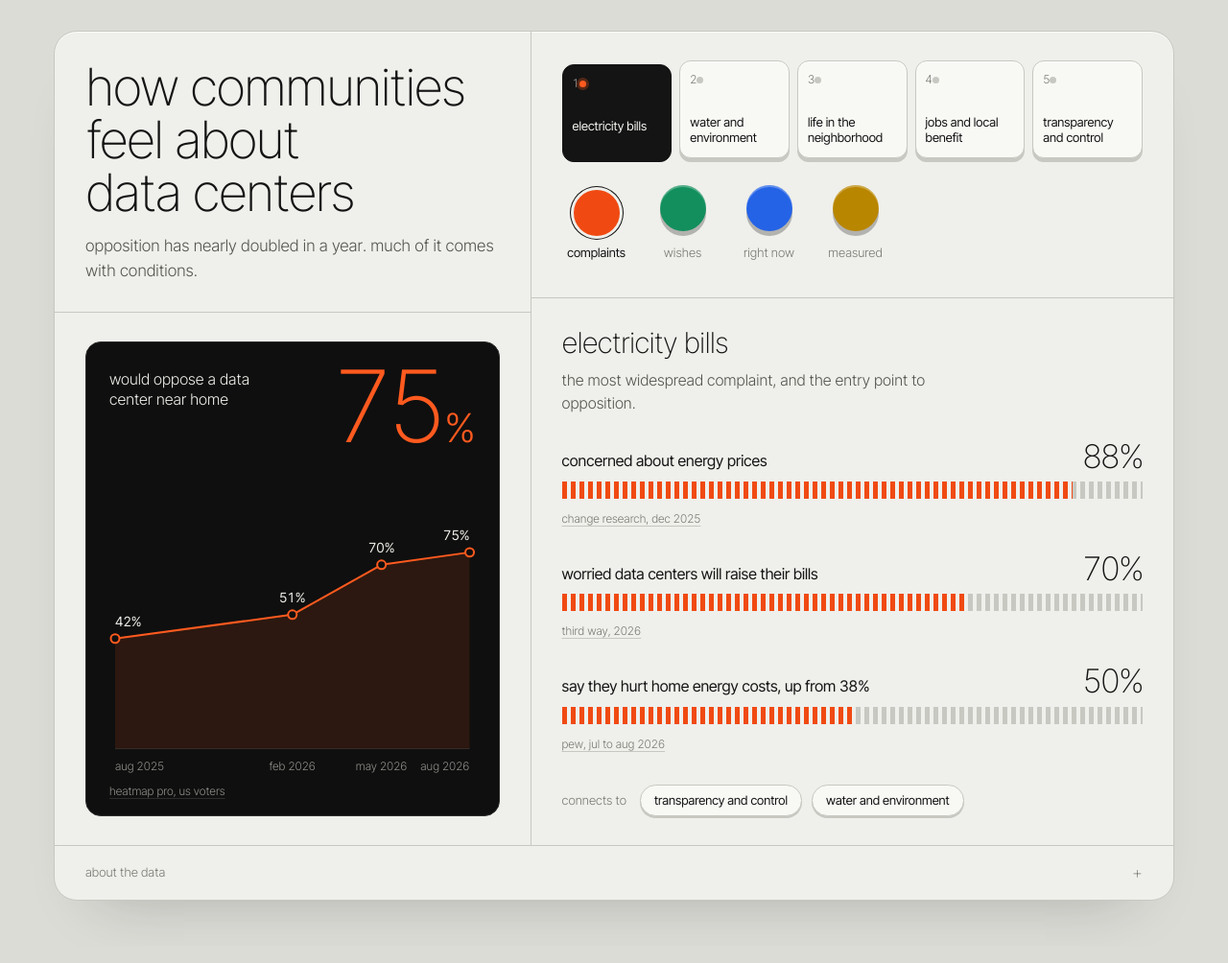
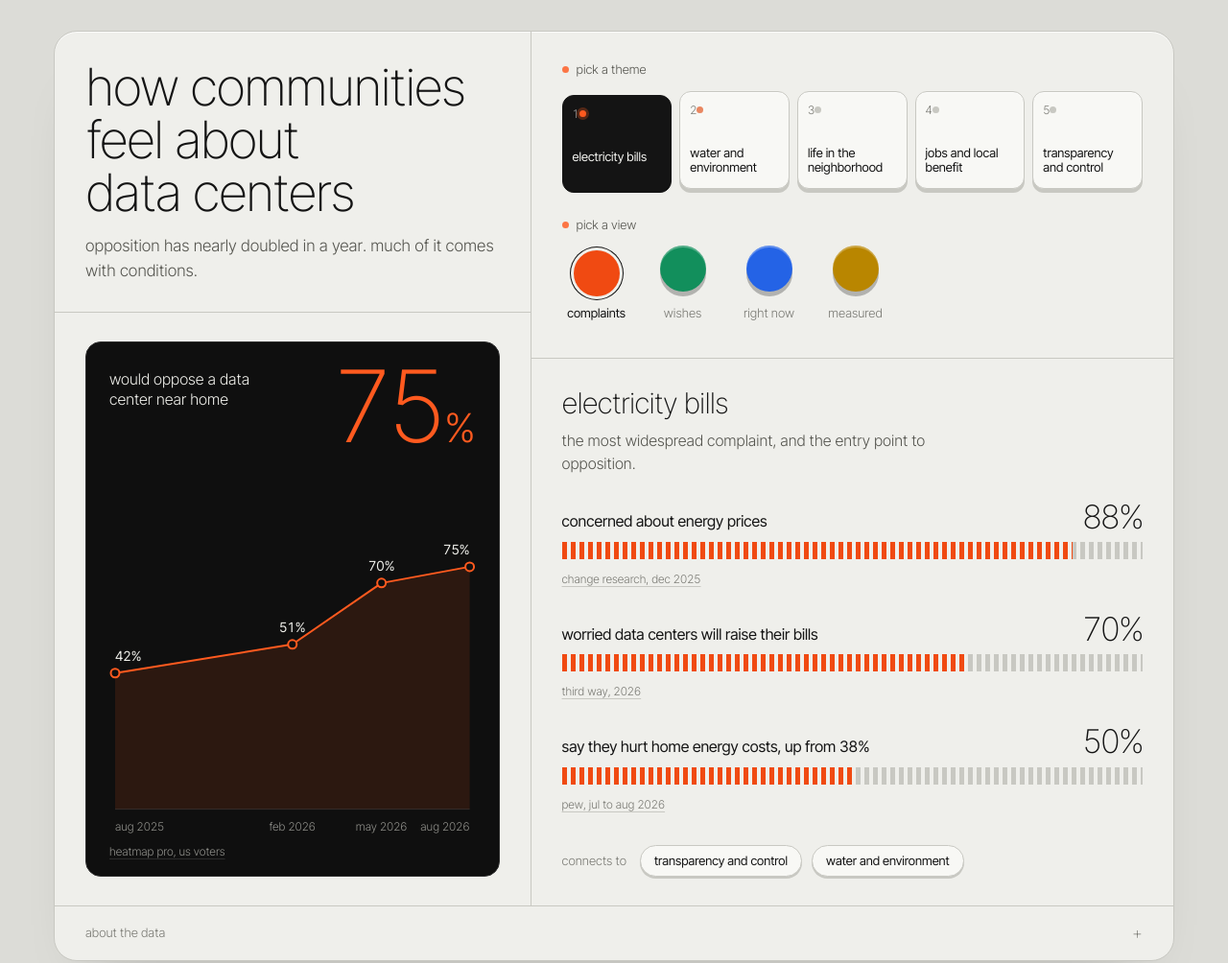
Before and after one commit to LeticiaIG/a-better-bargain, a plain HTML site: page index.html in a window 1280 px wide. Shown: the top 1004 px of the page at 96% size. Drawn offline with Linux system fonts and the light colour scheme.

Commit message:
Signal that the keys are interactive
Short prompts above the theme and view controls, key LEDs that blink in
sequence until the first press, and a hover response on unpressed keys.

Co-Authored-By: Claude Fable 5.2 <noreply@anthropic.com>

```diff
--- a/index.html
+++ b/index.html
@@ -74,7 +74,16 @@ button{font:inherit;color:inherit;text-transform:inherit;cursor:pointer}
 .key-n{font-size:12px;color:var(--ink-3)}
 .led{width:7px;height:7px;border-radius:50%;background:var(--seam)}
 .key-name{font-size:14px;font-weight:400;line-height:1.2}
-.key:hover{border-color:var(--ink-3)}
+.key[aria-pressed="false"]:hover{border-color:var(--ink-3);transform:translateY(1px);box-shadow:inset 0 1px 0 var(--hi),0 3px 0 var(--seam)}
+.hint{display:flex;align-items:center;gap:8px;font-size:13px;color:var(--ink-2);margin:0 0 12px}
+.hint i{width:7px;height:7px;border-radius:50%;background:var(--trace)}
+.idle .hint i{animation:blink 1.2s ease-in-out infinite}
+.idle .key[aria-pressed="false"] .led{animation:led 2.4s ease-in-out infinite}
+.idle .key:nth-child(3) .led{animation-delay:.3s}
+.idle .key:nth-child(4) .led{animation-delay:.6s}
+.idle .key:nth-child(5) .led{animation-delay:.9s}
+@keyframes led{0%,45%,100%{background:var(--seam)}15%{background:var(--trace)}}
+@keyframes blink{0%,100%{opacity:1}50%{opacity:0.2}}
 .key[aria-pressed="true"]{transform:translateY(4px);box-shadow:none;background:var(--key-on);border-color:var(--key-on);color:var(--key-on-ink)}
 .key[aria-pressed="true"] .led{background:var(--trace);box-shadow:0 0 0 3px rgba(255,90,31,0.28)}
 .key[aria-pressed="true"] .key-n{color:var(--key-on-ink);opacity:0.6}
@@ -114,7 +123,7 @@ details[open] summary::after{content:"\2212"}
 summary:hover{color:var(--ink)}
 .notes{padding:0 32px 26px;display:flex;flex-direction:column;gap:10px}
 .notes p{margin:0;font-size:14px;color:var(--ink-2);max-width:62ch}
-@media (prefers-reduced-motion: reduce){.key,.lens .cap{transition:none}}
+@media (prefers-reduced-motion: reduce){.key,.lens .cap{transition:none}.idle .hint i,.idle .key[aria-pressed="false"] .led{animation:none}}
 @media (min-width:940px){.page{max-width:1200px}.unit{display:grid;grid-template-columns:minmax(0,0.85fr) minmax(0,1.15fr)}.col-left{display:flex;flex-direction:column}.col-right{border-top:0;border-left:1px solid var(--seam)}.mod-screen{flex:1;display:flex}.screen{flex:1;display:flex;flex-direction:column}#trend{flex:1;height:auto;min-height:220px}h1{font-size:clamp(40px,4.4vw,54px)}.about{grid-column:1 / -1}.key{padding:10px 10px 13px}.key-name{font-size:13px}}
 @media (max-width:600px){#themes{grid-template-columns:repeat(2,minmax(0,1fr))}#themes .key:last-child{grid-column:1 / -1}}
 @media (max-width:480px){.page{padding:14px 8px 28px}.mod{padding:22px 18px}.unit{border-radius:18px}.key{gap:18px}.screen{padding:18px 16px 12px}.lens{min-width:64px}.lens .cap{width:44px;height:44px}summary{padding:16px 18px}.notes{padding:0 18px 22px}h2{font-size:26px}}
@@ -122,7 +131,7 @@ summary:hover{color:var(--ink)}
 </head>
 <body>
 <main class="page">
-  <div class="unit">
+  <div class="unit idle" id="unit">
     <div class="col col-left">
     <header class="mod">
       <h1>How communities feel about data centers</h1>
@@ -144,8 +153,14 @@ summary:hover{color:var(--ink)}
 
     <div class="col col-right">
     <section class="mod keys" aria-label="Choose what to look at">
-      <div class="row" id="themes" role="group" aria-label="Theme"></div>
-      <div class="row lens-row" id="lenses" role="group" aria-label="Lens"></div>
+      <div>
+        <p class="hint" id="theme-hint"><i aria-hidden="true"></i>Pick a theme</p>
+        <div class="row" id="themes" role="group" aria-labelledby="theme-hint"></div>
+      </div>
+      <div>
+        <p class="hint" id="lens-hint"><i aria-hidden="true"></i>Pick a view</p>
+        <div class="row lens-row" id="lenses" role="group" aria-labelledby="lens-hint"></div>
+      </div>
     </section>
 
     <section class="mod" aria-live="polite">
@@ -289,6 +304,7 @@ summary:hover{color:var(--ink)}
   }
   document.addEventListener('click',function(e){
     var b=e.target.closest('button');if(!b)return;
+    document.getElementById('unit').classList.remove('idle');
     if(b.hasAttribute('data-t')){setTheme(parseInt(b.getAttribute('data-t'),10));}
     else if(b.hasAttribute('data-k')){st.k=b.getAttribute('data-k');render();}
   });
```
